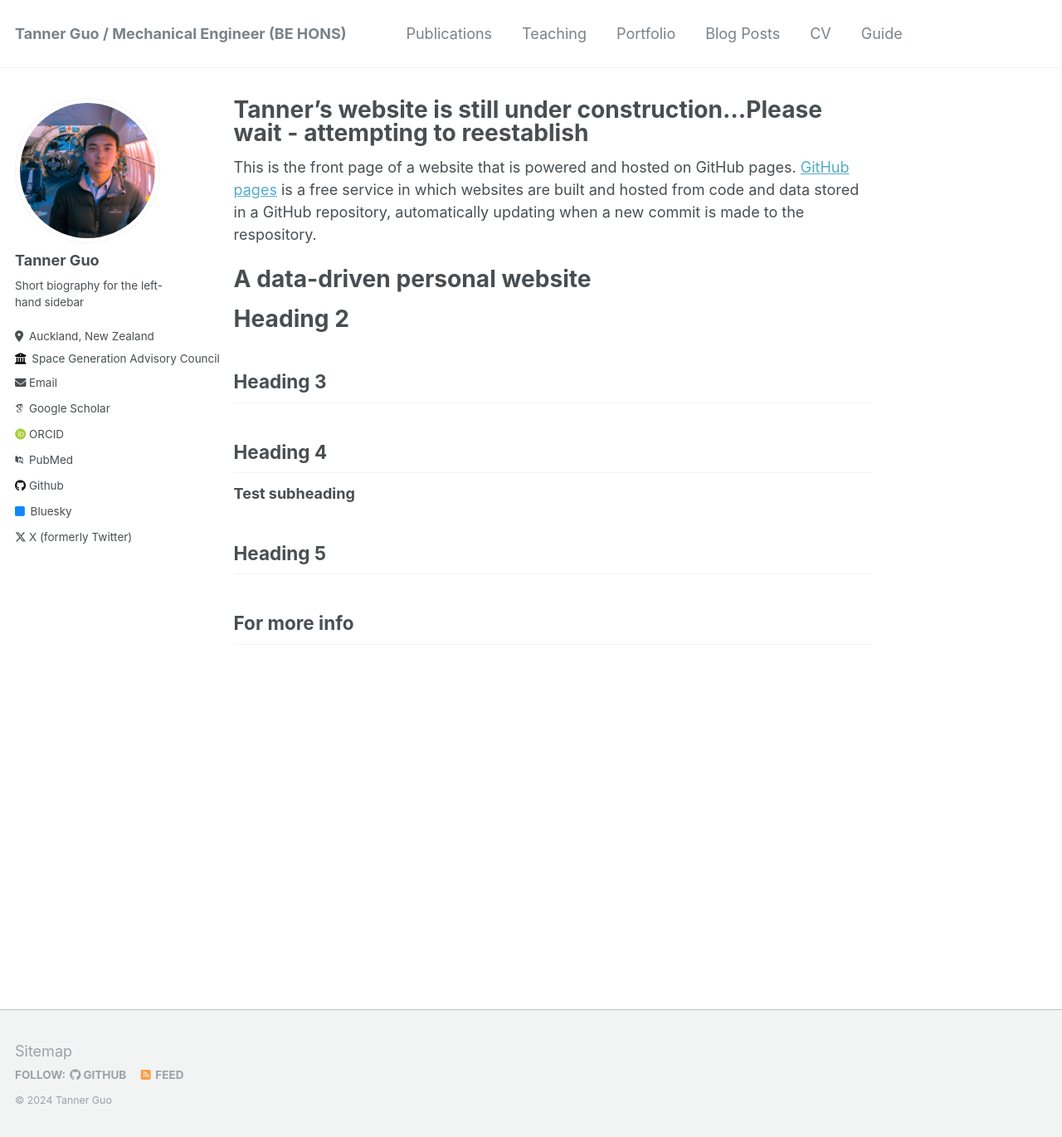
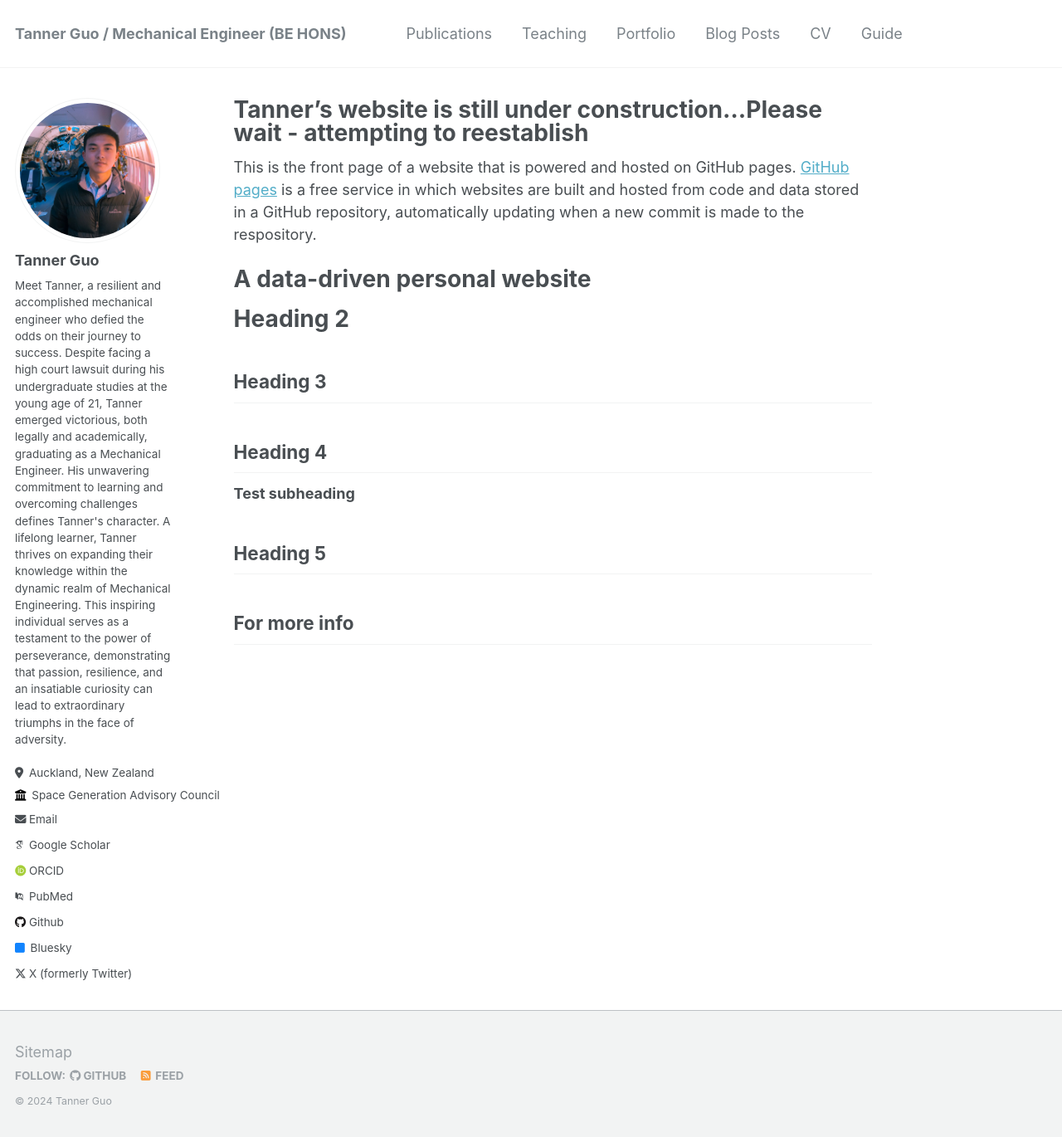
Before and after one commit to Tannerguo/tannerguo.github.io, a Jekyll site: the page built from _pages/about.md, in a window 1280 px wide and 1372 px high. Shown: the whole window at 83% size. Built offline with Jekyll 4.4.1, drawn with Linux system fonts in a browser that asks for light colours; some web fonts are replaced.

Commit message:
Update _config.yml

```diff
--- a/_config.yml
+++ b/_config.yml
@@ -24,7 +24,7 @@ author:
   avatar           : "profile.png"
   name             : "Tanner Guo"
   pronouns         : # example: "she/her"
-  bio              : "Short biography for the left-hand sidebar"
+  bio              : "Meet Tanner, a resilient and accomplished mechanical engineer who defied the odds on their journey to success. Despite facing a high court lawsuit during his undergraduate studies at the young age of 21, Tanner emerged victorious, both legally and academically, graduating as a Mechanical Engineer. His unwavering commitment to learning and overcoming challenges defines Tanner's character. A lifelong learner, Tanner thrives on expanding their knowledge within the dynamic realm of Mechanical Engineering. This inspiring individual serves as a testament to the power of perseverance, demonstrating that passion, resilience, and an insatiable curiosity can lead to extraordinary triumphs in the face of adversity."
   location         : "Auckland, New Zealand"
   employer         : "Space Generation Advisory Council"
   uri              : # URL
```
